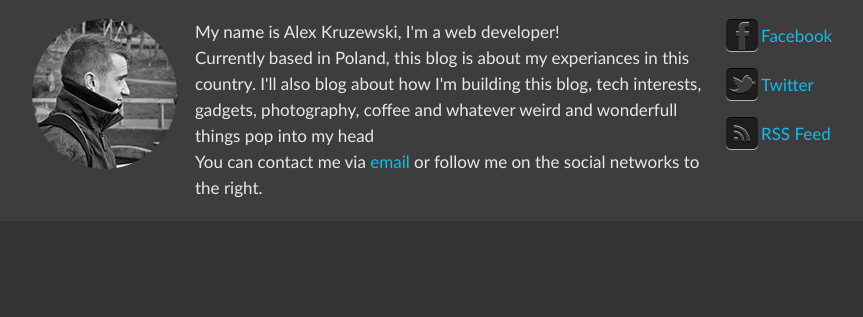
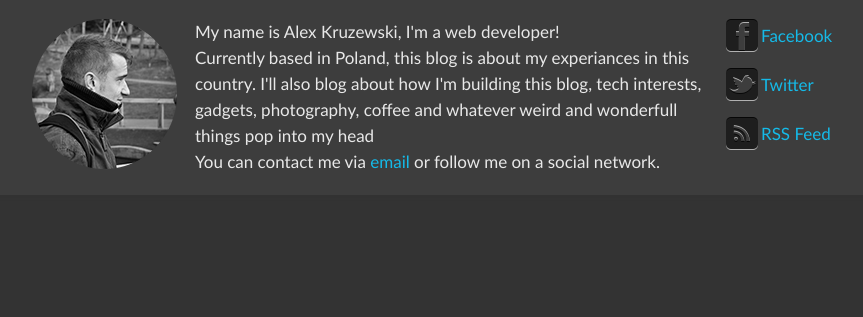
Before and after one commit to AlexKruzewski/KBlog, a Django app: page / in a window 1280 px wide. Shown: the part 127-444 px from the top of the page, without its empty margins (158-1021 px from the left). Run offline with Django 3.2, Linux system fonts and the light colour scheme; data that the repository does not hold is empty; parts of the project's set-up code (start-up, migrations or seed data) failed here and were passed over; some libraries are stand-ins or nearby versions.

Commit message:
small wording tweak

```diff
--- a/templates/blog/base.html
+++ b/templates/blog/base.html
@@ -31,7 +31,7 @@
 		<div id="about-me">
 		<p>My name is Alex Kruzewski, I'm a web developer!</p>
 		<p>Currently based in Poland, this blog is about my experiances in this country. I'll also blog about how I'm building this blog, tech interests, gadgets, photography, coffee and whatever weird and wonderfull things pop into my head</p>
-		<p>You can contact me via <a href="mailto:a.t.kruzewski@gmail.com">email</a> or follow me on the social networks to the right.</p>
+		<p>You can contact me via <a href="mailto:a.t.kruzewski@gmail.com">email</a> or follow me on a social network.</p>
 		</div>
 		<ul id="social">
 			<li>
```
